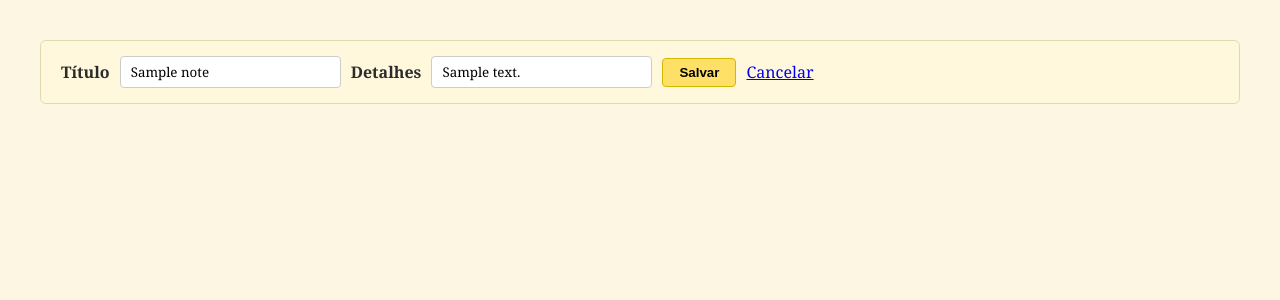
After one commit to thiagotozzi08/projeto1, a Flask app: page /update/1 in a window 1280 px wide. The commit adds this page. Shown: the top 300 px of the page. Run offline with Flask 3, Linux system fonts and the light colour scheme; tables that the repository leaves empty hold one stand-in row (values such as "Sample post").

Commit message:
Implementado editar notas

```diff
--- a/servidor.py
+++ b/servidor.py
@@ -9,14 +9,12 @@ app.static_folder = 'static'
 
 @app.route('/')
 def index():
-
     return render_template_string(views.index())
 
 @app.route('/submit', methods=['POST'])
 def submit_form():
-    titulo = request.form.get('titulo')  # Obtém o valor do campo 'titulo'
-    detalhes = request.form.get('detalhes')  # Obtém o valor do campo 'detalhes'
-
+    titulo = request.form.get('titulo')
+    detalhes = request.form.get('detalhes')
     views.submit(titulo, detalhes)
     return redirect('/')
 
@@ -25,6 +23,17 @@ def delete_note_route(id):
     views.delete(id)
     return redirect('/')
 
+@app.route('/update/<id>')
+def update_note_route(id):
+    return render_template_string(views.edit(id))
+
+@app.route('/update', methods=['POST'])
+def update_form():
+    id = request.form.get('id')
+    titulo = request.form.get('titulo')
+    detalhes = request.form.get('detalhes')
+    views.update(id, titulo, detalhes)
+    return redirect('/')
 
 if __name__ == '__main__':
     app.run(debug=True)
--- a/static/templates/components/note.html
+++ b/static/templates/components/note.html
@@ -2,4 +2,5 @@
     <h3>{title}</h3>
     <p>{details}</p>
     <a href="/delete/{id}" name="delete_button">Apagar</a>
+    <a href="/update/{id}" name="edit_button">Editar</a>
 </li>
--- /dev/null
+++ b/static/templates/update.html
@@ -0,0 +1,21 @@
+<!DOCTYPE html>
+<html>
+<head>
+<link rel="stylesheet" href="{{{{ url_for('static', filename='style/getit.css') }}}}">
+<meta charset="UTF-8">
+<title>Editar nota</title>
+</head>
+<body>
+
+<form action="/update" method="POST">
+    <input type="hidden" name="id" value="{id}" />
+    <label for="titulo">Título</label>
+    <input id="titulo" type="text" name="titulo" value="{title}" />
+    <label for="detalhes">Detalhes</label>
+    <input id="detalhes" name="detalhes" value="{content}" />
+    <input type="submit" name="save_button" value="Salvar" />
+    <a href="/">Cancelar</a>
+</form>
+
+</body>
+</html>
--- a/utils.py
+++ b/utils.py
@@ -1,4 +1,10 @@
 import sqlite3
+
+class Note:
+    def __init__(self, id, title, content):
+        self.id = id
+        self.title = title
+        self.content = content
 
 def load_template(nome_arquivo):
     caminho = f"static/templates/{nome_arquivo}"
@@ -32,3 +38,18 @@ def delete_note(id):
     cursor.execute("DELETE FROM note WHERE id = ?", (id,))
     conn.commit()
     conn.close()
+
+def get_note(id):
+    conn = get_connection()
+    cursor = conn.cursor()
+    cursor.execute("SELECT * FROM note WHERE id = ?", (id,))
+    linha = cursor.fetchone()
+    conn.close()
+    return Note(linha['id'], linha['title'], linha['content'])
+
+def update_note(id, title, content):
+    conn = get_connection()
+    cursor = conn.cursor()
+    cursor.execute("UPDATE note SET title = ?, content = ? WHERE id = ?", (title, content, id))
+    conn.commit()
+    conn.close()
--- a/views.py
+++ b/views.py
@@ -1,4 +1,4 @@
-from utils import load_template, get_notes, add_note, delete_note
+from utils import load_template, get_notes, add_note, delete_note, get_note, update_note
 
 def index():
     note_template = load_template('components/note.html')
@@ -15,3 +15,13 @@ def submit(titulo, detalhes):
 
 def delete(id):
     delete_note(id)
+
+def edit(id):
+    nota = get_note(id)
+    return load_template('update.html').format(id=nota.id, title=nota.title, content=nota.content)
+
+def submit(titulo, detalhes):
+    add_note(titulo, detalhes)
+
+def update(id, titulo, detalhes):
+    update_note(id, titulo, detalhes)
```
Also changed, not shown: banco.db.
